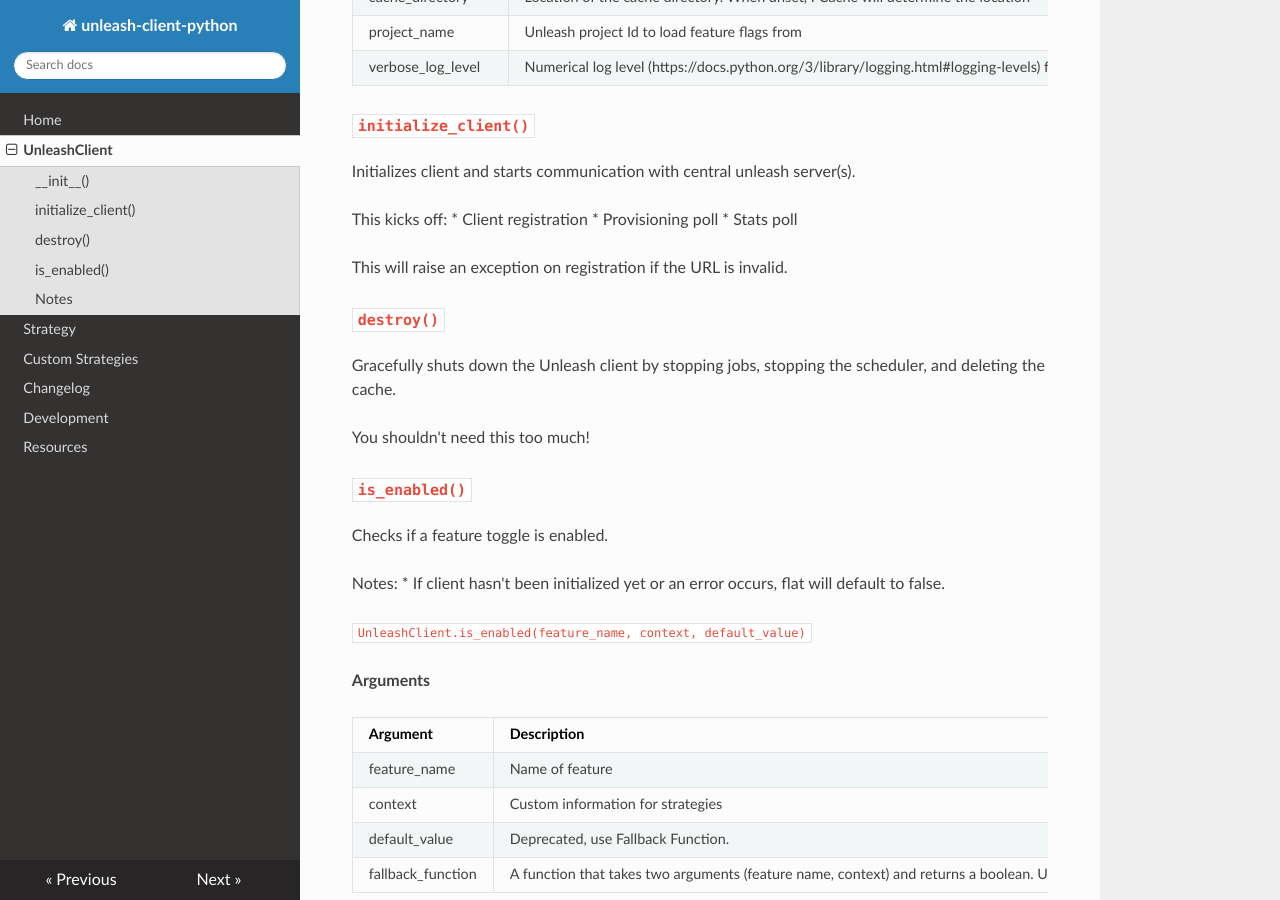
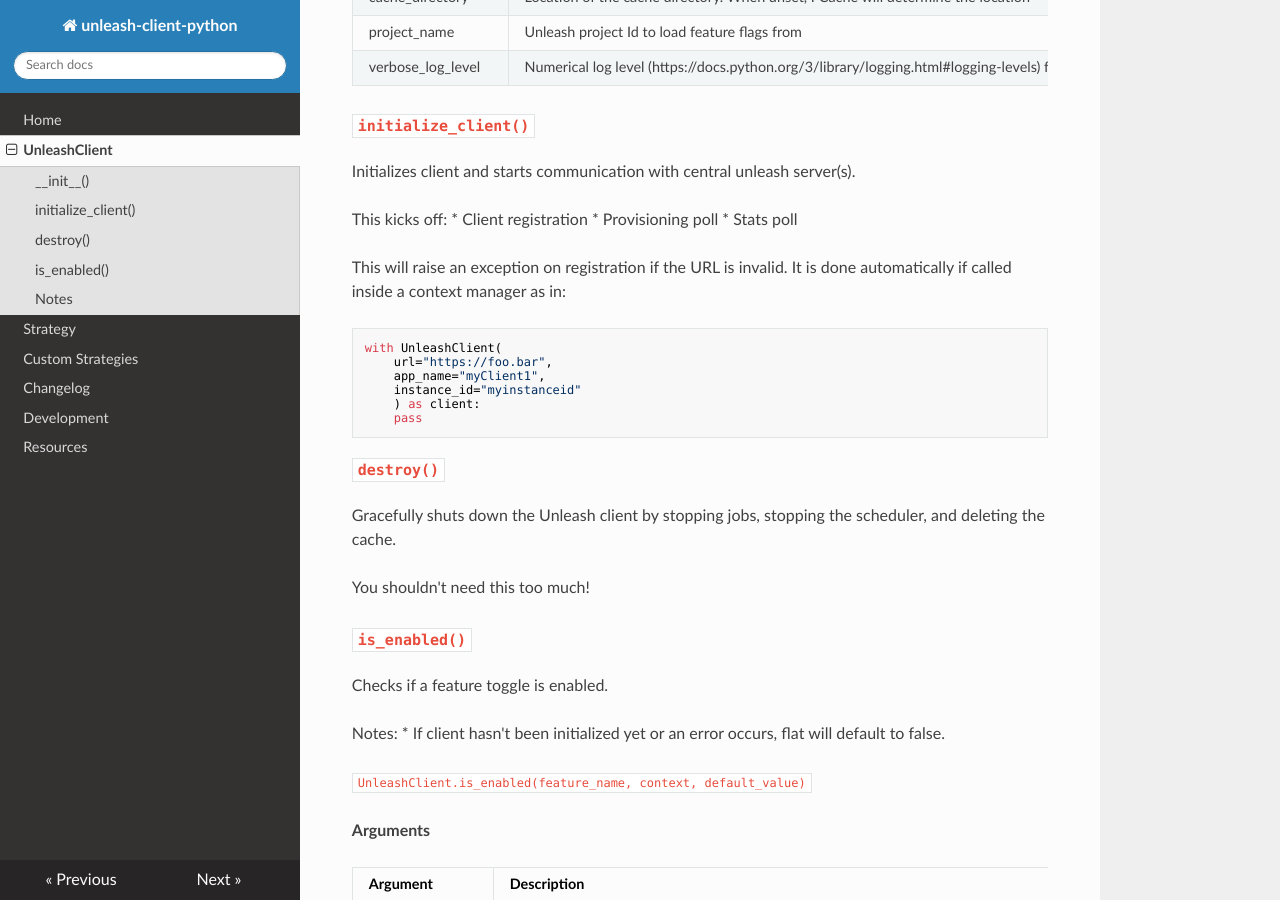
Before and after one commit to Unleash/unleash-client-python, an MkDocs documentation site: the page built from docs/unleashclient.md, in a window 1280 px wide and 900 px high, scrolled down 780 px. Built offline with MkDocs 1.6.1, drawn with Linux system fonts in a browser that asks for light colours; nearby versions of some CDN libraries.

Commit message:
Update docs

````diff
--- a/docs/unleashclient.md
+++ b/docs/unleashclient.md
@@ -33,7 +33,17 @@
 * Provisioning poll
 * Stats poll
 
-This will raise an exception on registration if the URL is invalid.
+This will raise an exception on registration if the URL is invalid. It
+is done automatically if called inside a context manager as in:
+
+``` python
+with UnleashClient(
+    url="https://foo.bar",
+    app_name="myClient1",
+    instance_id="myinstanceid"
+    ) as client:
+    pass
+```
 
 ### `destroy()`
 Gracefully shuts down the Unleash client by stopping jobs, stopping the scheduler, and deleting the cache.
````
